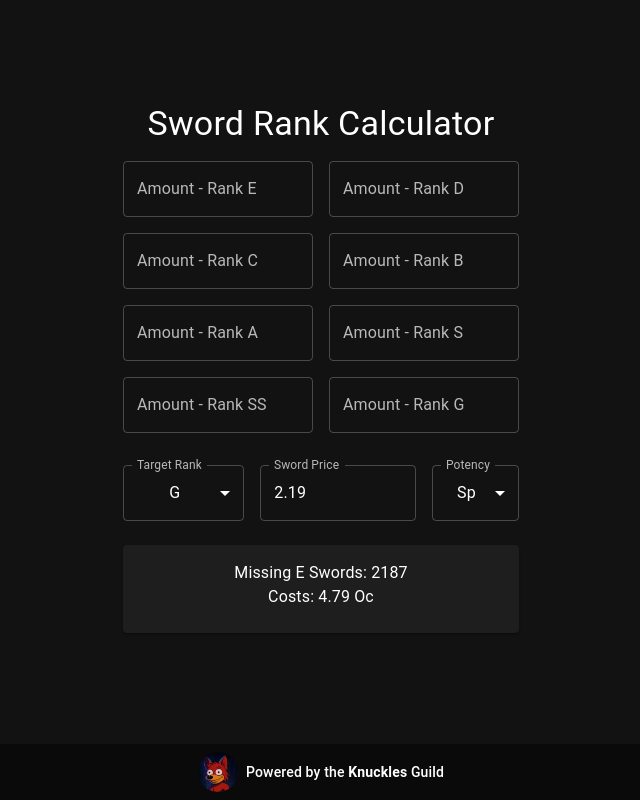
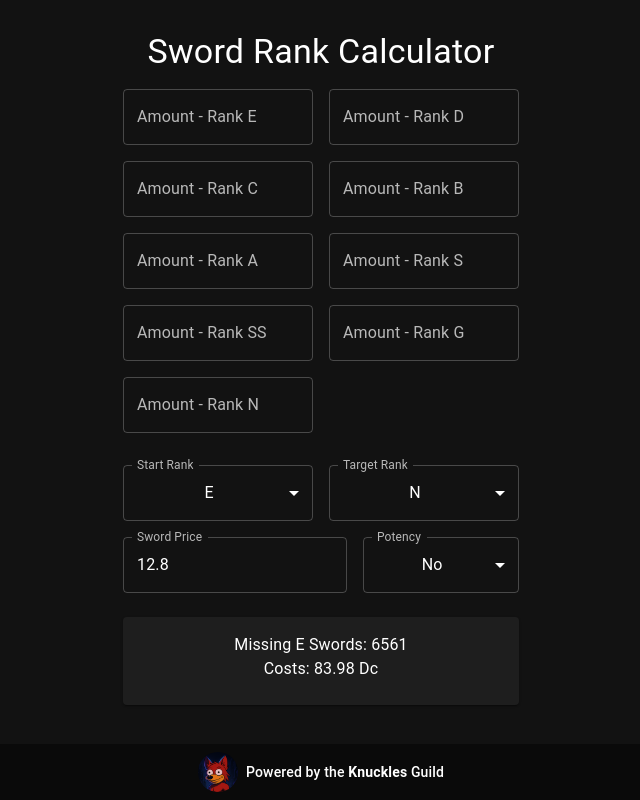
Before and after one commit to absmaa21/arise-crossover-tools, a React (Vite) app: page /swords in a window 1280 px wide. Shown: the whole page, without its empty margins (319-959 px from the left). Built offline with nearby package versions, Linux system fonts and the light colour scheme; what @toolpad/core would draw is missing.

Commit message:
update sword calc to latest update
- add GM, GM+, UGM, UGM+ Ranks
- add startRank for sword calculator
- update to latest sword price
- update max rank for sword calc

```diff
--- a/src/entities/rank.ts
+++ b/src/entities/rank.ts
@@ -11,4 +11,8 @@ export enum Rank {
   "N+",
   M,
   "M+",
+  GM,
+  "GM+",
+  UGM,
+  "UGM+",
 }
--- a/src/screens/WeaponCalculatorScreen.tsx
+++ b/src/screens/WeaponCalculatorScreen.tsx
@@ -5,14 +5,15 @@ import {getFormattedNumber} from "../utils/getFormattedNumber.ts";
 import ValueHandler from "../components/ValueHandler.tsx";
 import {Potency} from "../entities/potency.ts";
 
-const RANKS: string[] = Object.keys(Rank).filter((key) => Rank[key as keyof typeof Rank] <= Rank.G)
+const RANKS: string[] = Object.keys(Rank).filter((key) => Rank[key as keyof typeof Rank] <= Rank.N)
 
 
 function WeaponCalculatorScreen() {
   const [swords, setSwords] = useState<Record<string, number>>({});
-  const [targetRank, setTargetRank] = useState<Rank>(Rank.G);
+  const [startRank, setStartRank] = useState<Rank>(Rank.E)
+  const [targetRank, setTargetRank] = useState<Rank>(Rank.N);
   const [result, setResult] = useState<string | null>(null);
-  const [price, setPrice] = useState<number>(2.19 * Potency.Sp)
+  const [price, setPrice] = useState<number>(12.8 * Potency.No)
 
   const handleSwordChange = (rank: string, value: string) => {
     const new_num = parseInt(value, 10) || 0
@@ -20,14 +21,14 @@ function WeaponCalculatorScreen() {
   };
 
   const calculate = useCallback(() => {
-    if (targetRank <= Rank.E) {
-      setResult('Target must be higher then Rank E.');
+    if (targetRank <= startRank) {
+      setResult(`Target must be higher then ${Rank[startRank]}.`);
       return;
     }
 
     let missing = 3;
 
-    for (let rank: Rank = targetRank; rank > Rank.E; rank--) {
+    for (let rank: Rank = targetRank; rank > startRank; rank--) {
 
       const cur_rank_key = Object.values(Rank)[rank]
       const owned = swords[cur_rank_key] || 0
@@ -49,9 +50,9 @@ function WeaponCalculatorScreen() {
       missing = 3 * missing_cur_rank
     }
 
-    missing -= swords[Object.values(Rank)[Rank.E]] || 0
-    setResult(`Missing E Swords: ${missing}\nCosts: ${getFormattedNumber(missing * price)}`);
-  }, [price, swords, targetRank])
+    missing -= swords[Object.values(Rank)[startRank]] || 0
+    setResult(`Missing ${Rank[startRank]} Swords: ${missing}\nCosts: ${getFormattedNumber(missing * price)}`);
+  }, [price, startRank, swords, targetRank])
 
   useEffect(calculate, [calculate]);
 
@@ -76,7 +77,21 @@ function WeaponCalculatorScreen() {
       </Grid>
 
       <Grid container spacing={2} marginTop={4}>
-        <Grid size={{ xs: 12, sm: 4 }}>
+        <Grid size={{ xs: 12, sm: 6 }}>
+          <TextField
+            select
+            label="Start Rank"
+            fullWidth
+            value={startRank}
+            onChange={(e) => setStartRank(Number(e.target.value))}
+          >
+            {RANKS.map((rank) => Rank[rank as keyof typeof Rank] >= Rank.E && (
+              <MenuItem key={rank} value={Rank[rank as keyof typeof Rank]}>{rank}</MenuItem>
+            ))}
+          </TextField>
+        </Grid>
+
+        <Grid size={{ xs: 12, sm: 6 }}>
           <TextField
             select
             label="Target Rank"
@@ -91,7 +106,7 @@ function WeaponCalculatorScreen() {
         </Grid>
 
         <ValueHandler value={price} setValue={setPrice} valueLabel={'Sword Price'}
-                      valueSize={5} potencySize={3} storeKey={'sword-price'} />
+                      valueSize={7} potencySize={5} storeKey={'sword-price'} />
       </Grid>
 
       {result && (
```
